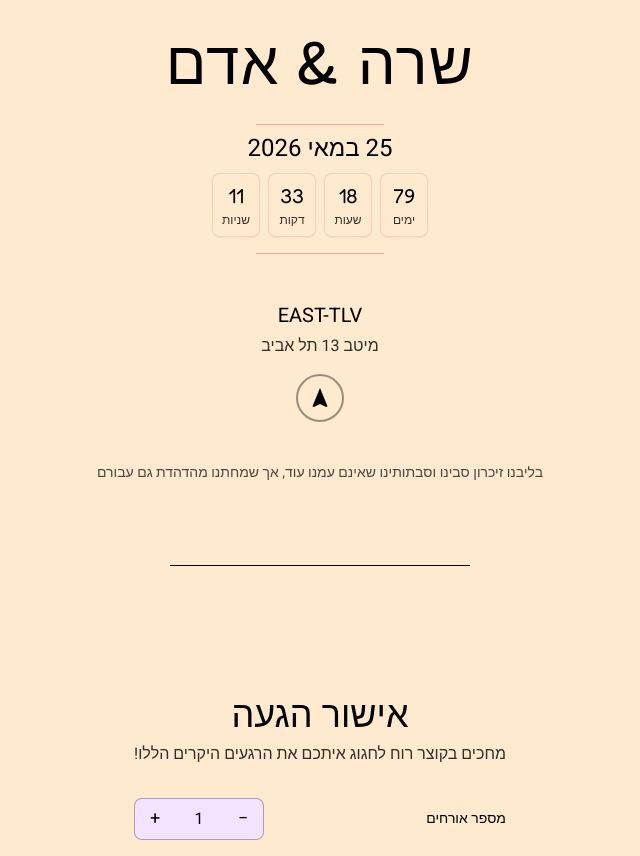
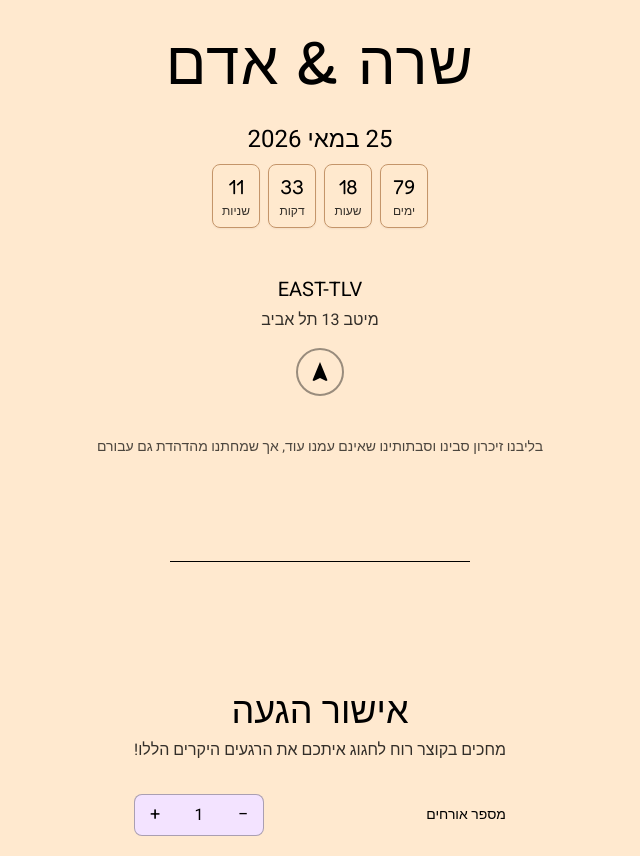
Before and after one commit to adamts1/adam-sarah, a React (Vite) app: page / in a window 1280 px wide. Shown: the part 2120-2976 px from the top of the page, without its empty margins (320-960 px from the left). Built offline with nearby package versions, Linux system fonts and the light colour scheme; no server answers.

Commit message:
count down color

```diff
--- a/src/components/Countdown.jsx
+++ b/src/components/Countdown.jsx
@@ -65,7 +65,7 @@ export default function Countdown({ embedded = false, lang = 'heb' }) {
           {units.map(({ value, label }) => (
             <div
               key={label}
-              className={`flex flex-col items-center rounded-lg bg-[#FFE9CF]/90 border border-coral/20 ${isCompact ? 'min-w-[2.5rem] md:min-w-[3rem] py-1.5 px-1.5 md:py-2 md:px-2 shadow-sm' : 'min-w-[4.5rem] md:min-w-[5.5rem] py-4 px-3 rounded-xl shadow-soft'}`}
+              className={`flex flex-col items-center rounded-lg bg-[#FFE9CF]/90 border border-[#C4956A] ${isCompact ? 'min-w-[2.5rem] md:min-w-[3rem] py-1.5 px-1.5 md:py-2 md:px-2 shadow-sm' : 'min-w-[4.5rem] md:min-w-[5.5rem] py-4 px-3 rounded-xl shadow-soft'}`}
             >
               <span className={`font-display text-black tabular-nums ${isCompact ? 'text-lg md:text-xl' : 'text-3xl md:text-4xl'}`}>
                 {pad(value)}
--- a/src/components/InvitationDetails.jsx
+++ b/src/components/InvitationDetails.jsx
@@ -23,7 +23,7 @@ const texts = {
   fr: {
     parentsBride: 'Les parents de la mariée',
     parentsGroom: 'Les parents du marié',
-    brideNames: 'M. & Mme Gil et Sophie Alouche',
+    brideNames: 'M. & Mme Gilles et Sophie Allouche',
     groomNames: 'M. & Mme Naïm et Michelle Tsityat',
     intro: "Ont la joie de vous inviter au mariage de",
     date: '25 mai 2026',
@@ -61,10 +61,6 @@ export default function InvitationDetails({ lang = 'heb' }) {
           </h2>
         </div>
 
-        <div className="flex justify-center mb-2">
-          <span className="block w-32 h-px bg-coral-dark/40" />
-        </div>
-
         <p className="text-center font-sans text-xl md:text-2xl text-black mb-2">
           {t.date}
         </p>
@@ -72,11 +68,7 @@ export default function InvitationDetails({ lang = 'heb' }) {
           <Countdown embedded lang={lang} />
         </div>
 
-        <div className="flex justify-center mt-2 mb-8 md:mb-12">
-          <span className="block w-32 h-px bg-coral-dark/40" />
-        </div>
-
-        <p className="text-center font-sans text-lg md:text-xl text-black mb-1">
+        <p className="text-center font-sans text-lg md:text-xl text-black mb-1 mt-8 md:mt-12">
           {t.venue}
         </p>
         <p className="text-center font-sans text-base text-black/80 mb-4">
```
